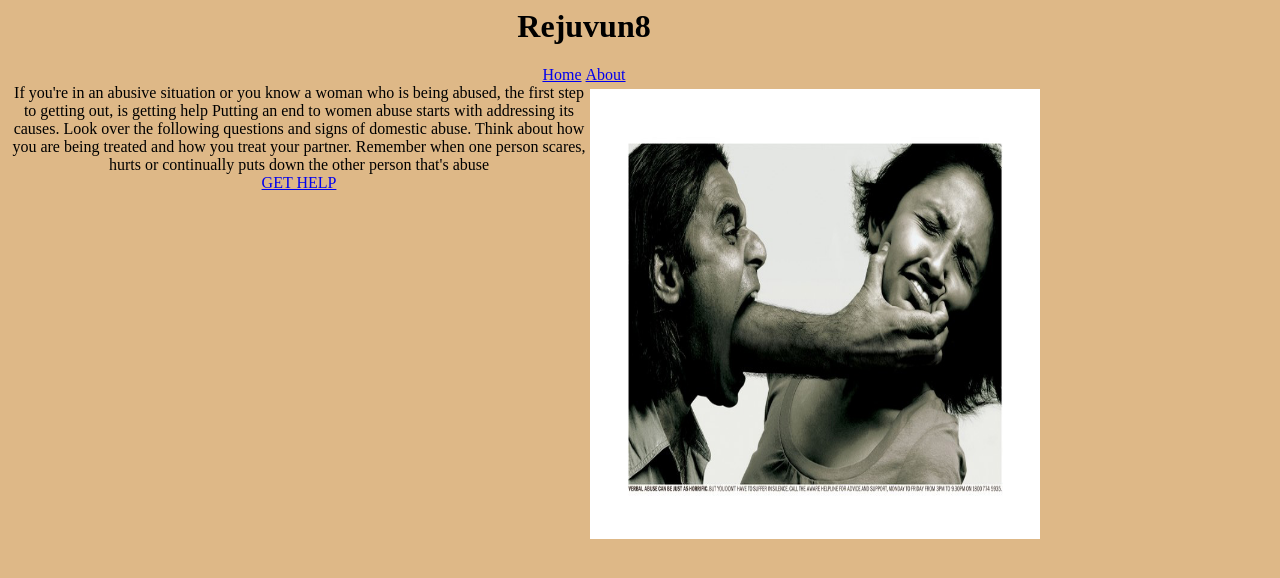
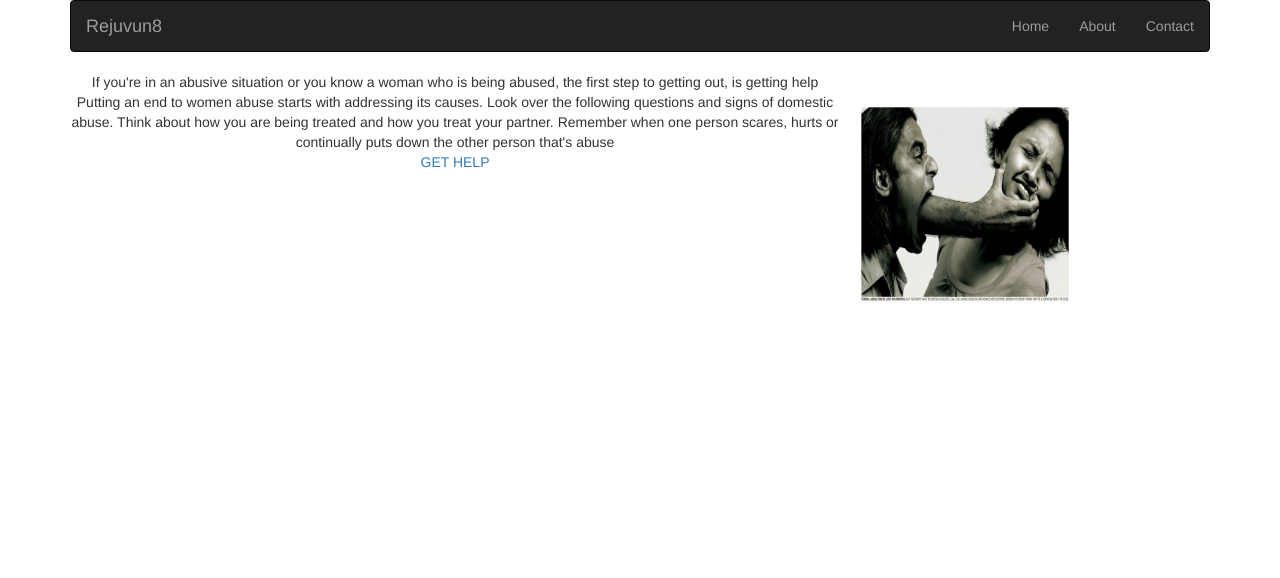
Before and after one commit to Phindie/rejuvun8-BasicApp, a plain HTML site: page index.html in a window 1280 px wide. Drawn offline with nearby package versions, Linux system fonts and the light colour scheme.

Commit message:
Added bootscrap

```diff
--- a/index.html
+++ b/index.html
@@ -4,21 +4,26 @@
     <title>rejuvun8</title>
     <link rel="stylesheet" type="text/css" href="style.css">
     <meta name="viewport" content="width=device-width, initial-scale=1.0">
+    <link rel="stylesheet" href="https://maxcdn.bootstrapcdn.com/bootstrap/3.3.7/css/bootstrap.min.css">
 
 </head>
 
 <body>
     <div class="container">
 
-        <div class="nav-bar">
-
-            <h1 id="app-name">Rejuvun8</h1>
-
-            <li><a href="#" target="">Home</a></li>
-            <li><a href="#" target="">About</a></li>
-        </div>
-
-        <div class="first-paragraph">
+            <nav class="navbar navbar-inverse">
+  <div class="container-fluid">
+    <div class="navbar-header">
+      <a class="navbar-brand" href="#">Rejuvun8</a>
+    </div>
+    <ul class="nav navbar-nav navbar-right">
+      <li><a href="#">Home</a></li>
+      <li><a href="#">About</a></li>
+      <li><a href="#">Contact</a></li>
+    </ul>
+  </div>
+</nav>
+<div class="first-paragraph">
             <img src="abuse.jpg" alt="" class="responsive">
             <!-- <img src="abuse.jpg"> -->
             If you're in an abusive situation or you know a woman who is being abused, the first step to getting out,
--- a/style.css
+++ b/style.css
@@ -1,5 +1,5 @@
 body {
-    width: 90%;
+    width: 100%;
     background-color: burlywood;
     text-align: center;
 
@@ -40,7 +40,7 @@ img {
 
 }
 
-@media screen and (min-width: 768px) {
+/* @media screen and (min-width: 768px) {
     .abuse {
         vertical-align: top;
         margin: 1em;
@@ -52,4 +52,4 @@ img {
         height: 450px;
         width: 450px;
     }
-}
+} */
```
